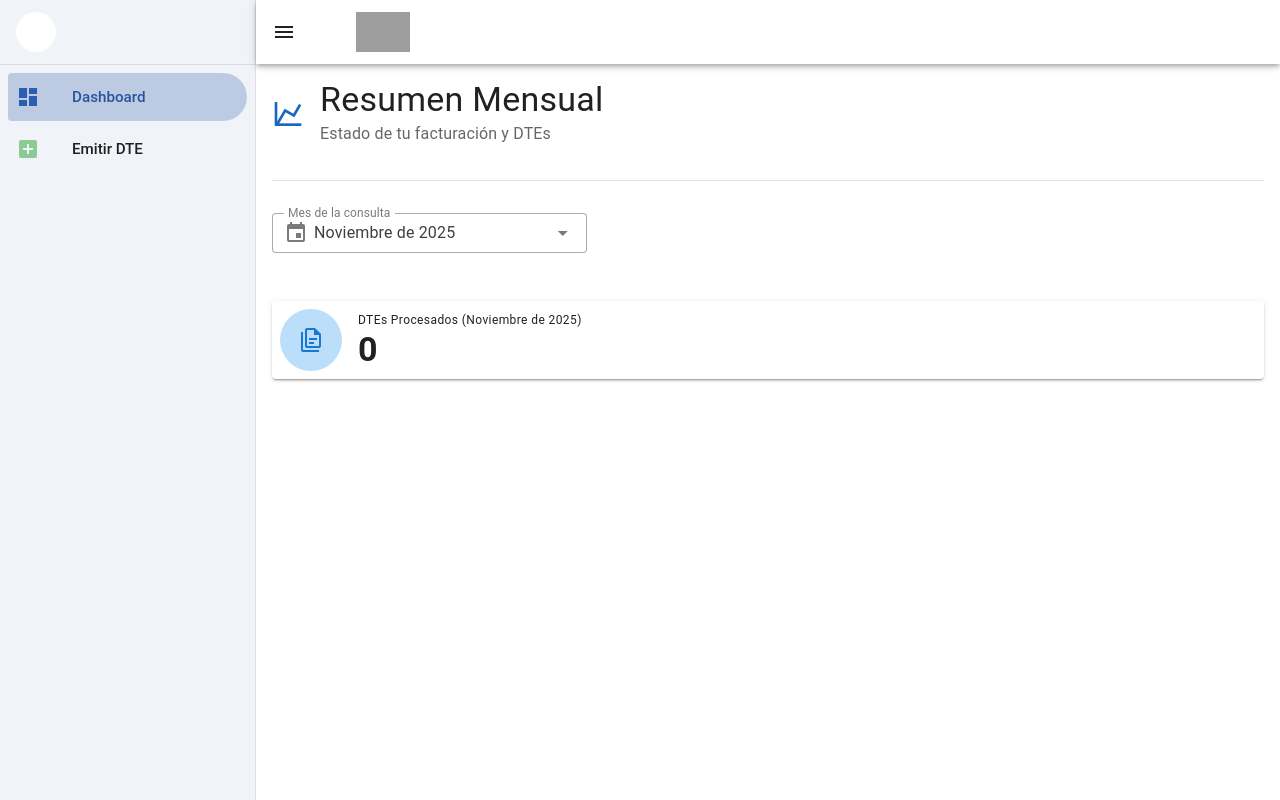
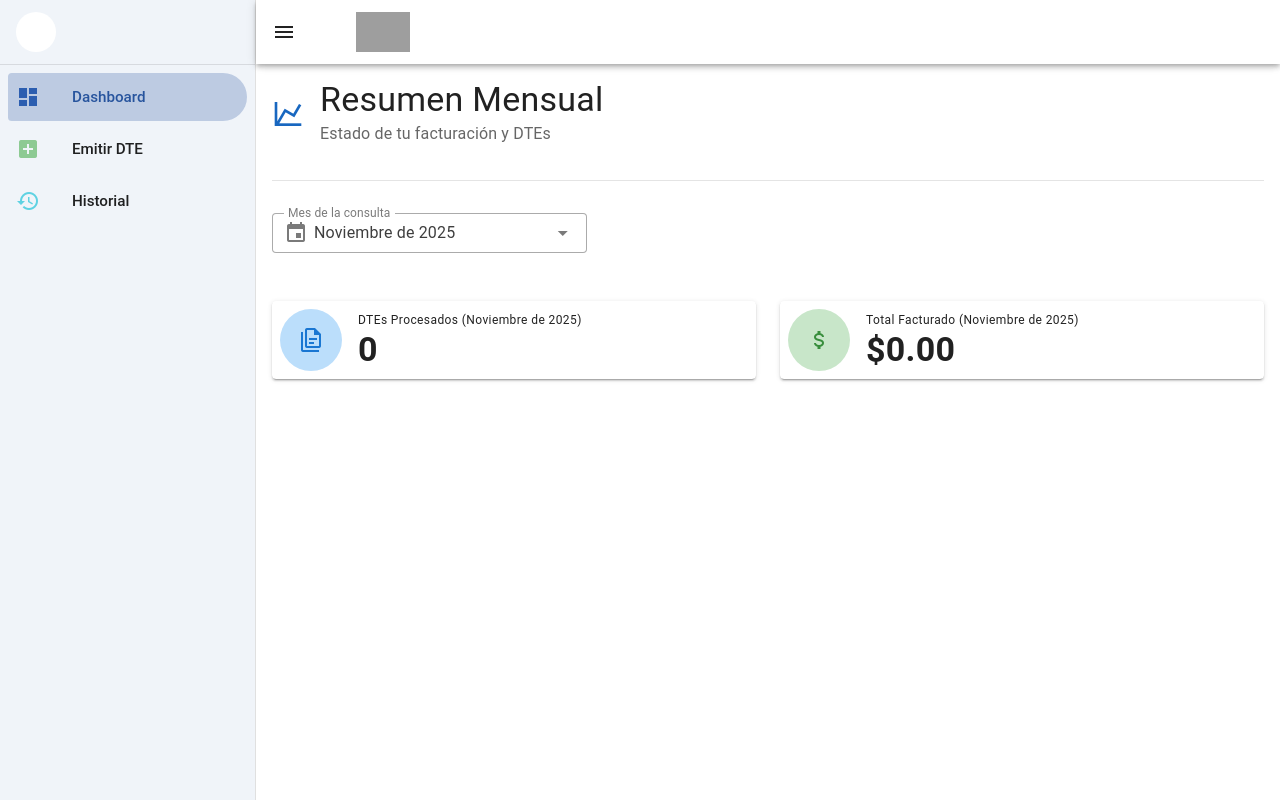
Before and after one commit to zenonburgos/facturaciondte_front, a Nuxt app: page /panel in a window 1280 px wide. Built offline with nearby package versions, Linux system fonts and the light colour scheme; no server answers; grey boxes are pictures that could not be loaded.

Commit message:
Settings opcionales para mostrar o no el historial a gerentes de tienda.

```diff
--- a/layouts/default.vue
+++ b/layouts/default.vue
@@ -72,7 +72,7 @@
               </template>
             </v-list-item>
             <v-list-item
-              v-if="userHasRole(['Admin', 'Encargado de Negocio', 'Super Administrador'])"
+              v-if="showHistoryMenu"
               title="Historial"
               value="historial"
               to="/historial"
@@ -331,6 +331,19 @@ const companyLink = computed(() => {
   return null; // No será un enlace para otros roles
 });
 
+const showHistoryMenu = computed(() => {
+  const userRole = authStore.user?.role;
+  // 1. Si es jefe, ve todo.
+  const isBoss = ['Admin', 'Encargado de Negocio', 'Super Administrador'].includes(userRole);
+  if (isBoss) return true;
+
+  // 2. Si no es jefe (es Cajero o cualquier otro mortal), obedece al switch.
+  // Si restringir es true, devolvemos false (no ve).
+  // Si restringir es false/null, devolvemos true (sí ve).
+  const restricted = authStore.user?.empresa?.restringir_dashboard_cajeros;
+  return !restricted;
+});
+
 onMounted(() => {
   const activeTenant = authStore.getActiveTenant;
   if (activeTenant) {
--- a/pages/panel.vue
+++ b/pages/panel.vue
@@ -104,15 +104,22 @@ const notificationStore = useNotificationStore();
 const authStore = useAuthStore();
 
 const canViewFinancials = computed(() => {
-  // Asumiendo que tienes un método userHasRole en el store, o verificando el rol directamente
-  // Si tu store no tiene userHasRole, usa: ['Admin', 'Encargado de Negocio'].includes(authStore.user?.role?.name)
-  const allowedRoles = ['Admin', 'Encargado de Negocio', 'Super Administrador'];
+  const userRole = authStore.user?.role; // Ajusta según donde guardes el rol
+  const empresaConfig = authStore.user?.empresa || {}; // Ajusta según tu estructura de Auth
 
-  // Opción A: Si tienes la función helper userHasRole global o en el store
-  // return authStore.userHasRole(allowedRoles);
+  // 1. Los "Jefes" SIEMPRE ven todo, sin importar la restricción
+  const isBoss = ['Admin', 'Encargado de Negocio', 'Super Administrador'].includes(userRole);
+  if (isBoss) return true;
 
-  // Opción B (Más segura si no estás seguro del helper): Verificar directamente el rol del usuario
-  return authStore.user && allowedRoles.includes(authStore.user.role);
+  // 2. Si NO es jefe (es Cajero), revisamos la configuración de la empresa
+  // Si 'restringir_dashboard_cajeros' es true, entonces NO puede ver (return false)
+  // Si es false, SÍ puede ver (return true)
+  if (empresaConfig.restringir_dashboard_cajeros) {
+      return false;
+  }
+
+  // 3. Comportamiento por defecto para cajeros si no hay restricción activada
+  return true;
 });
 
 const loading = ref(true);
```
